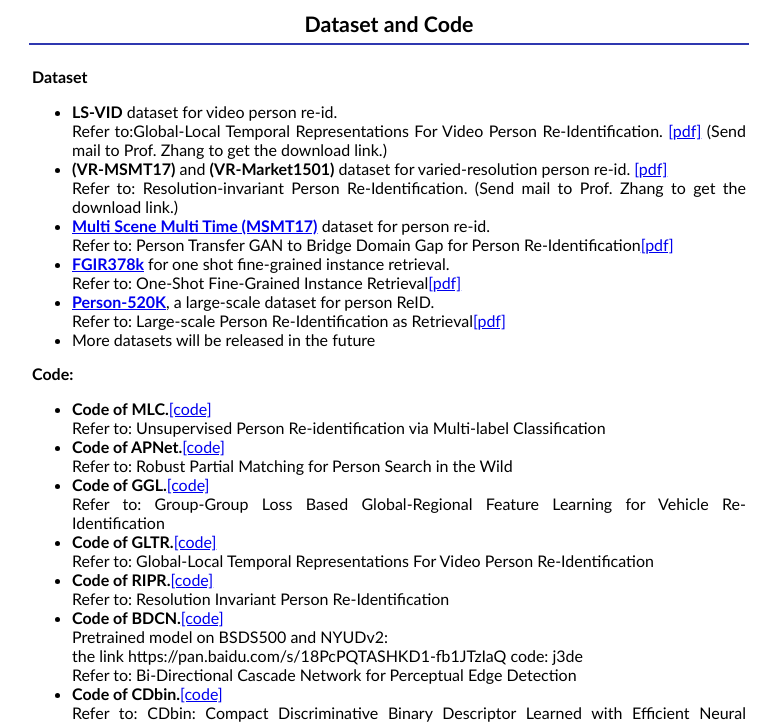
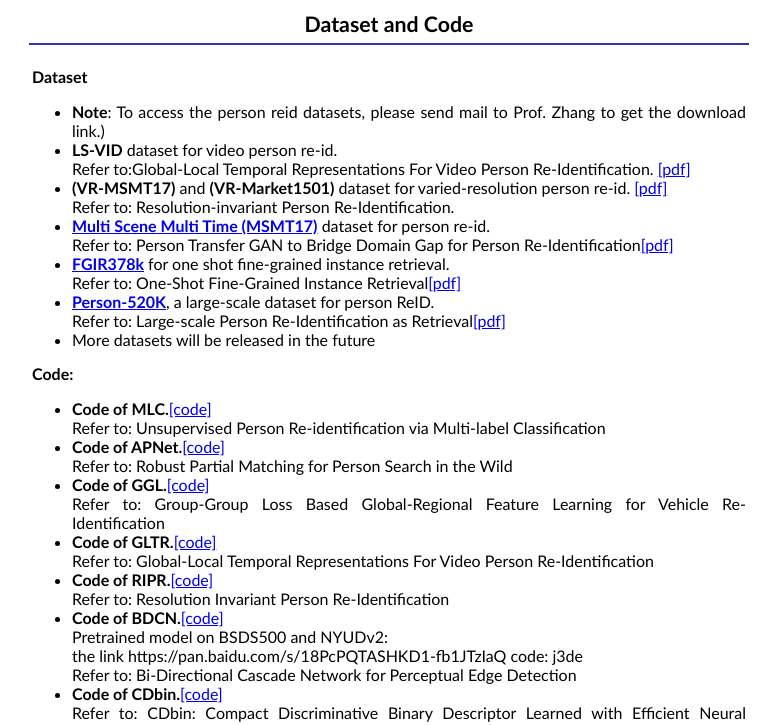
Before and after one commit to pkuvmc/pkuvmc.github.io, a plain HTML site: page dataset/dataset.html in a window 1280 px wide. Shown: the top 725 px of the page, without its empty margins (251-1028 px from the left). Drawn offline with Linux system fonts and the light colour scheme.

Commit message:
Update dataset.html

```diff
--- a/dataset/dataset.html
+++ b/dataset/dataset.html
@@ -36,12 +36,14 @@
     <td><p class="text"><span class="text"><b>Dataset</span></p></b>
       <ul align="justify" class="text">
 
+	<li><span ><strong>Note</strong>: To access the person reid datasets, please send mail to Prof. Zhang to get the download link.)</span></li>
+
 	<li><span ><strong>LS-VID</strong> dataset for video person re-id.</span></li>
         <span class="text">Refer to:Global-Local Temporal Representations For Video Person Re-Identification. <a href="https://arxiv.org/abs/1908.10049" target="_parent">[pdf]</a> </span>
-	<span class="text"> (Send mail to Prof. Zhang to get the download link.)</span>
+
 
 	<li><span ><strong>(VR-MSMT17)</strong> and <strong>(VR-Market1501)</strong> dataset for varied-resolution person re-id. <a href="https://arxiv.org/abs/1906.09748" target="_parent">[pdf]</a></span></li>
-        <span class="text">Refer to: Resolution-invariant Person Re-Identification.</span> <span class="text"> (Send mail to Prof. Zhang to get the download link.)</span>
+        <span class="text">Refer to: Resolution-invariant Person Re-Identification.</span> <span class="text">
 
 
         <li><span ><a href="../publications/msmt17.html" target="_parent"><strong>Multi Scene Multi Time (MSMT17)</strong></a> dataset for person re-id.</span></li>
```
